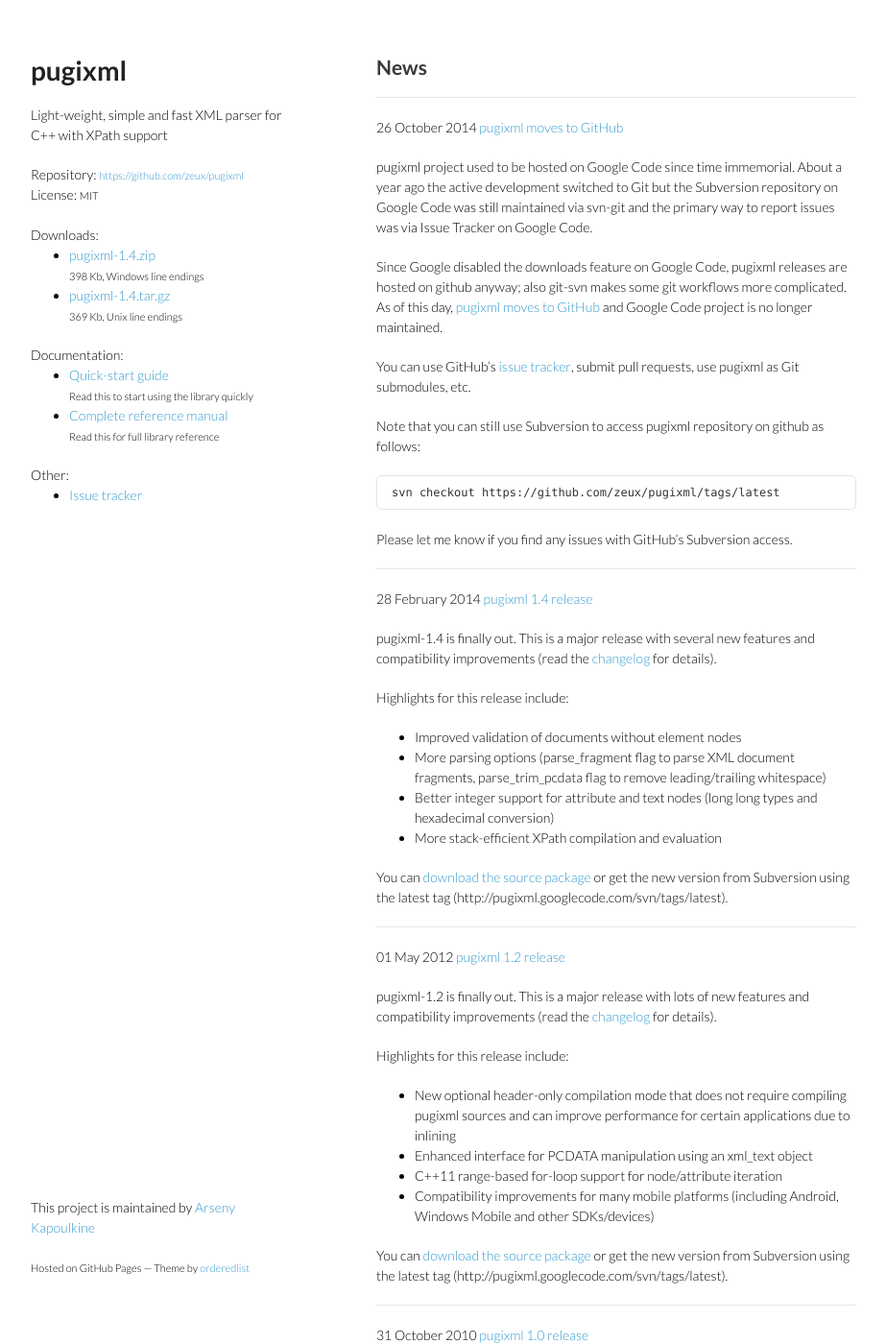
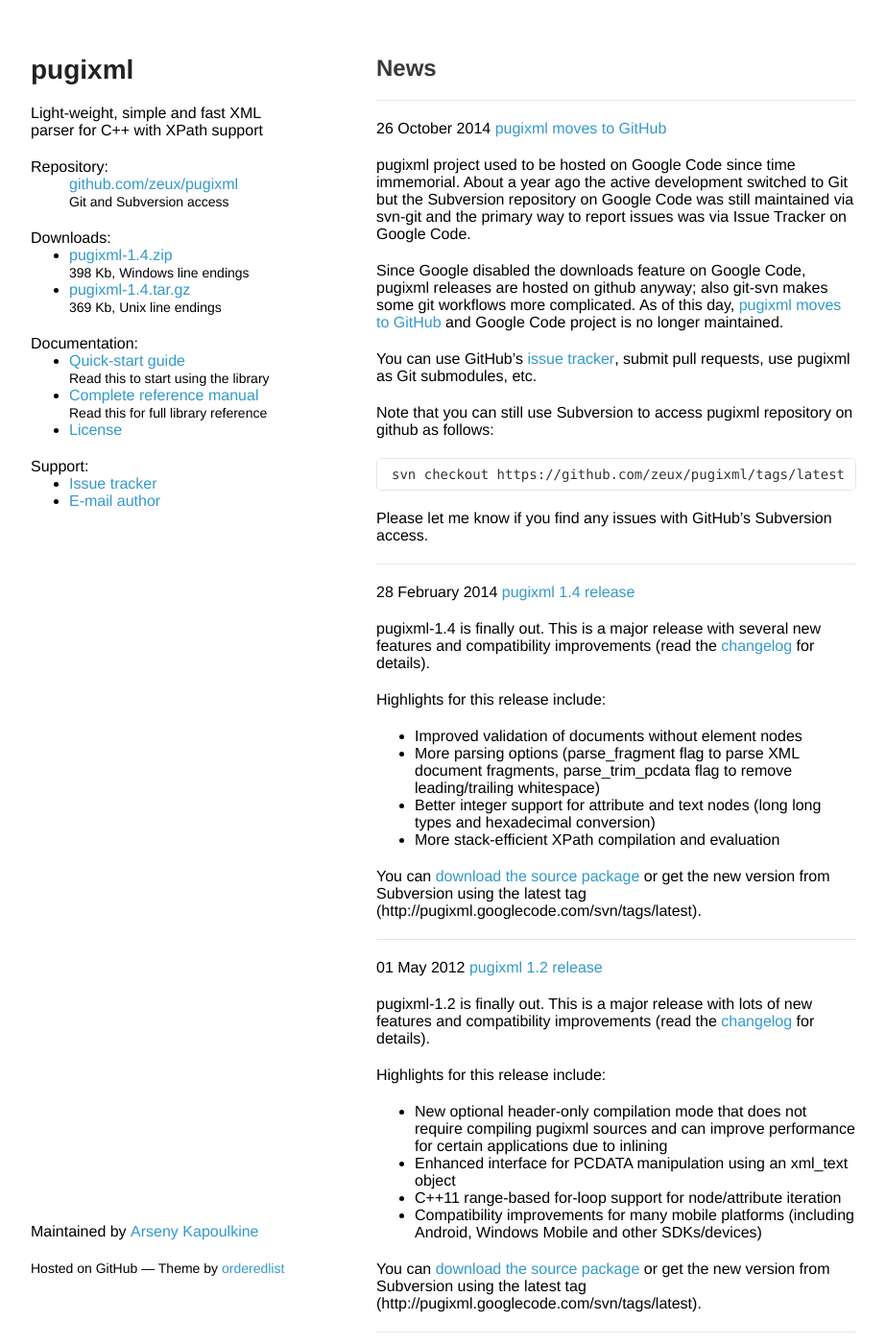
Before and after one commit to zeux/pugixml, a Jekyll site: the page built from news.md, in a window 1280 px wide and 1400 px high. Shown: the whole window at 96% size, without its empty margins (178-1101 px from the left). Built offline with Jekyll 4.4.1, drawn with Linux system fonts in a browser that asks for light colours.

Commit message:
Almost ready to replace the main site!
Applied CSS readability fixes - the font is very small on Windows.
Fleshed out header/footer - added support information, better links, etc.
Added license page because people like to know the licensing terms.

```diff
--- a/_includes/footer.html
+++ b/_includes/footer.html
@@ -1,7 +1,7 @@
 		</section>
 		<footer>
-			<p>This project is maintained by <a href="https://github.com/zeux">Arseny Kapoulkine</a></p>
-			<p><small>Hosted on GitHub Pages &mdash; Theme by <a href="https://github.com/orderedlist">orderedlist</a></small></p>
+			<p>Maintained by <a href="https://github.com/zeux">Arseny Kapoulkine</a></p>
+			<p><small>Hosted on GitHub &mdash; Theme by <a href="https://github.com/orderedlist">orderedlist</a></small></p>
 		</footer>
 	</div>
 	<script src="/javascripts/scale.fix.js"></script>
--- a/_includes/header.html
+++ b/_includes/header.html
@@ -16,13 +16,14 @@
 <body>
 	<div class="wrapper">
 		<header>
-			<h1>pugixml</h1>
+			<a href="/"><h1>pugixml</h1></a>
 			<p>Light-weight, simple and fast XML parser for C++ with XPath support</p>
 
-			Repository: <small><a href="https://github.com/zeux/pugixml">https://github.com/zeux/pugixml</a></small><br />
-			License: <small>MIT</small><br />
-
-			<br />
+			Repository:
+			<ul>
+			<li style="list-style-type: none"><a href="https://github.com/zeux/pugixml">github.com/zeux/pugixml</a><br/>
+			<small>Git and Subversion access</small></li>
+			</ul>
 
 			Downloads:
 			<ul>
@@ -35,15 +36,16 @@
 			Documentation:
 			<ul>
 			<li><a href="http://cdn.rawgit.com/zeux/pugixml/v{{site.version}}/docs/quickstart.html">Quick-start guide</a><br/>
-			<small>Read this to start using the library quickly</small></li>
+			<small>Read this to start using the library</small></li>
 			<li><a href="http://cdn.rawgit.com/zeux/pugixml/v{{site.version}}/docs/manual.html">Complete reference manual</a><br/>
 			<small>Read this for full library reference</small></li>
+			<li><a href="/license.html">License</a></li>
 			</ul>
 
-			Other:
+			Support:
 			<ul>
-			<li><a href="https://github.com/zeux/pugixml/issues">Issue tracker</a>
-			</li>
+			<li><a href="https://github.com/zeux/pugixml/issues">Issue tracker</a></li>
+			<li><a href="mailto:arseny.kapoulkine@gmail.com">E-mail author</a></li>
 			</ul>
 		</header>
 		<section>
--- a/stylesheets/styles.css
+++ b/stylesheets/styles.css
@@ -2,8 +2,13 @@
 
 body {
   padding:50px;
-  font:14px/1.5 Lato, "Helvetica Neue", Helvetica, Arial, sans-serif;
-  font-weight:300;
+  font-family: "Helvetica Neue", Helvetica, Arial, sans-serif;
+  font-size: 16px;
+  font-weight: 300;
+}
+
+small {
+  font-size:14px;
 }
 
 h1, h2, h3, h4, h5, h6 {
@@ -37,12 +42,6 @@ a {
   text-decoration:none;
 }
 
-a small {
-  font-size:11px;
-  color:#777;
-  margin-top:-0.6em;
-}
-
 .wrapper {
   width:860px;
   margin:0 auto;
@@ -58,7 +57,7 @@ blockquote {
 code, pre {
   font-family:Monaco, Bitstream Vera Sans Mono, Lucida Console, Terminal;
   color:#333;
-  font-size:12px;
+  font-size:14px;
 }
 
 pre {
@@ -108,10 +107,6 @@ section {
   width:500px;
   float:right;
   padding-bottom:50px;
-}
-
-small {
-  font-size:11px;
 }
 
 hr {
```
Also changed, not shown: license.md (added).
